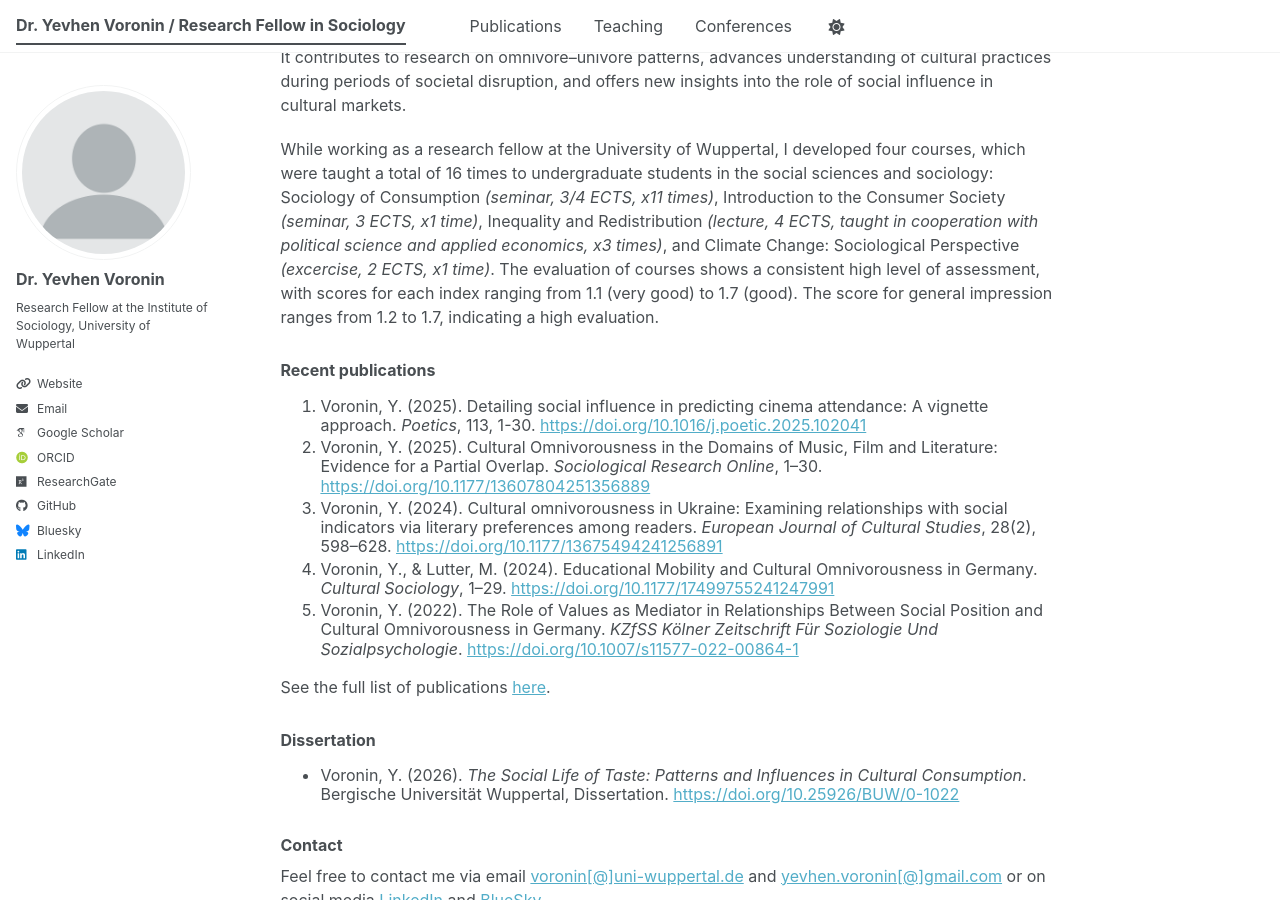
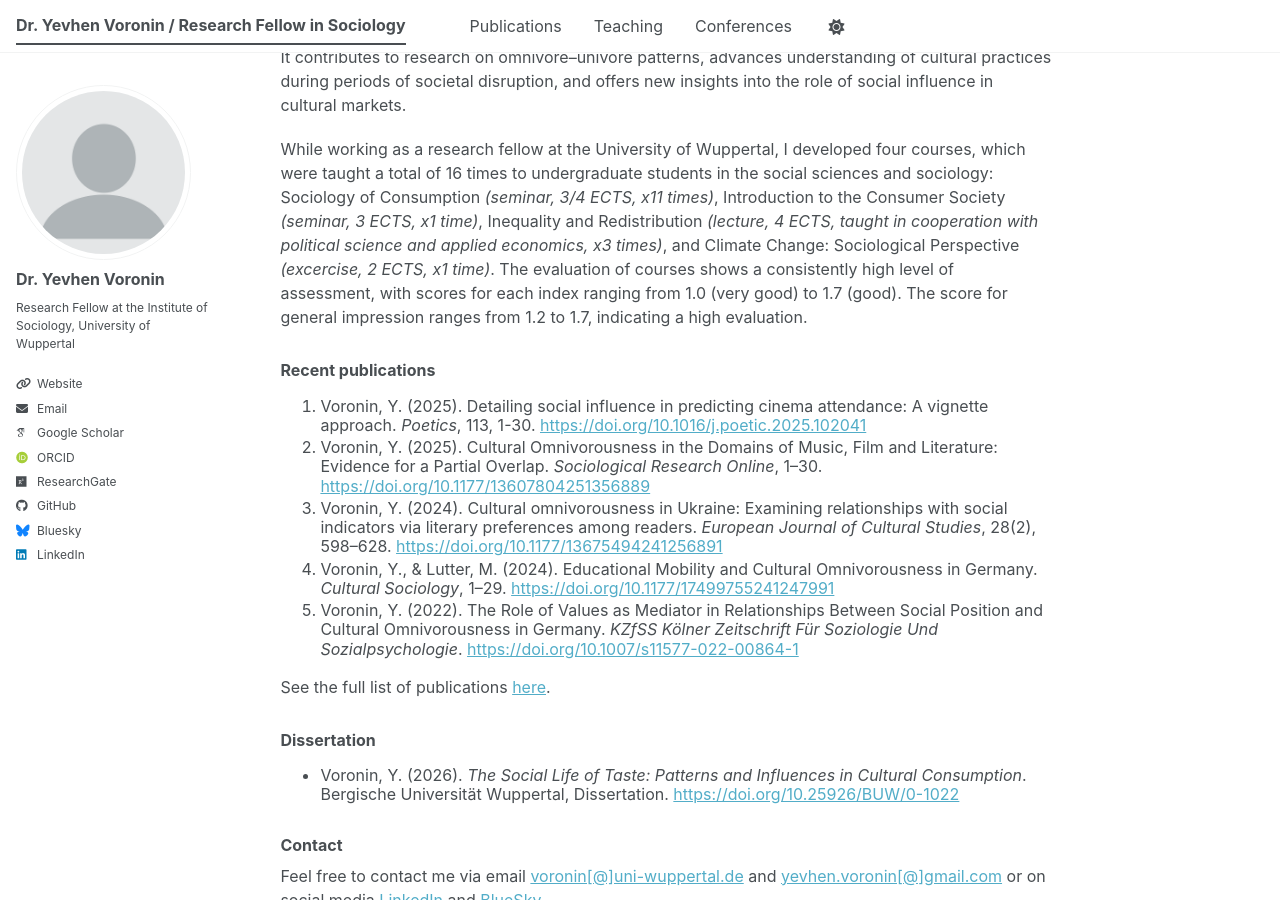
Before and after one commit to voronin-yevhen/voronin-yevhen.github.io, a Jekyll site: the page built from _pages/about.md, in a window 1280 px wide and 900 px high, scrolled down 370 px. Built offline with Jekyll 4.4.1, drawn with Linux system fonts in a browser that asks for light colours; some web fonts are replaced; a script bundle is joined from its source files by our own code; library files that are not in the unit come from our copies.

Commit message:
about upt

```diff
--- a/_pages/about.md
+++ b/_pages/about.md
@@ -10,9 +10,9 @@
 
 I hold a PhD in sociology (Dr. rer. soc.) from the University of Wuppertal *(Germany, 2026)*. Previously, I completed my master's degree (MSc) in sociology and social research at the University of Cologne *(Germany, 2021)* and my bachelor's degree (BA) in sociology at the National University of Kyiv-Mohyla Academy *(Ukraine, 2018)*. From 2019 to 2022, I worked at GESIS, initially as a student assistant and later as a researcher in the Metadata Team (Data Services for the Social Sciences Department). In 2022, I joined the University of Wuppertal to work as a research fellow and pursue my PhD dissertation.
 
-My cumulative dissertation, *The Social Life of Taste: Patterns and Influences in Cultural Consumption (2026)*, examines contemporary forms of the social embeddedness of cultural taste and consumption. It contributes to research on omnivore–univore patterns, advances understanding of cultural practices during periods of societal disruption, and offers new insights into the role of social influence in cultural markets.
+My cumulative dissertation, [*The Social Life of Taste: Patterns and Influences in Cultural Consumption (2026)*](https://doi.org/10.25926/BUW/0-1022){:target="_blank"}, examines contemporary forms of the social embeddedness of cultural taste and consumption. It contributes to research on omnivore–univore patterns, advances understanding of cultural practices during periods of societal disruption, and offers new insights into the role of social influence in cultural markets.
 
-While working as a research fellow at the University of Wuppertal, I developed four courses, which were taught a total of 16 times to undergraduate students in the social sciences and sociology: Sociology of Consumption *(seminar, 3/4 ECTS, x11 times)*, Introduction to the Consumer Society *(seminar, 3 ECTS, x1 time)*, Inequality and Redistribution *(lecture, 4 ECTS, taught in cooperation with political science and applied economics, x3 times)*, and Climate Change: Sociological Perspective *(excercise, 2 ECTS, x1 time)*. The evaluation of courses shows a consistent high level of assessment, with scores for each index ranging from 1.1 (very good) to 1.7 (good). The score for general impression ranges from 1.2 to 1.7, indicating a high evaluation.
+While working as a research fellow at the University of Wuppertal, I developed four courses, which were taught a total of 16 times to undergraduate students in the social sciences and sociology: Sociology of Consumption *(seminar, 3/4 ECTS, x11 times)*, Introduction to the Consumer Society *(seminar, 3 ECTS, x1 time)*, Inequality and Redistribution *(lecture, 4 ECTS, taught in cooperation with political science and applied economics, x3 times)*, and Climate Change: Sociological Perspective *(excercise, 2 ECTS, x1 time)*. The evaluation of courses shows a consistently high level of assessment, with scores for each index ranging from 1.0 (very good) to 1.7 (good). The score for general impression ranges from 1.2 to 1.7, indicating a high evaluation.
 
 ### Recent publications
 1. Voronin, Y. (2025). Detailing social influence in predicting cinema attendance: A vignette approach. *Poetics*, 113, 1-30. [https://doi.org/10.1016/j.poetic.2025.102041](https://doi.org/10.1016/j.poetic.2025.102041){:target="_blank"}
```
